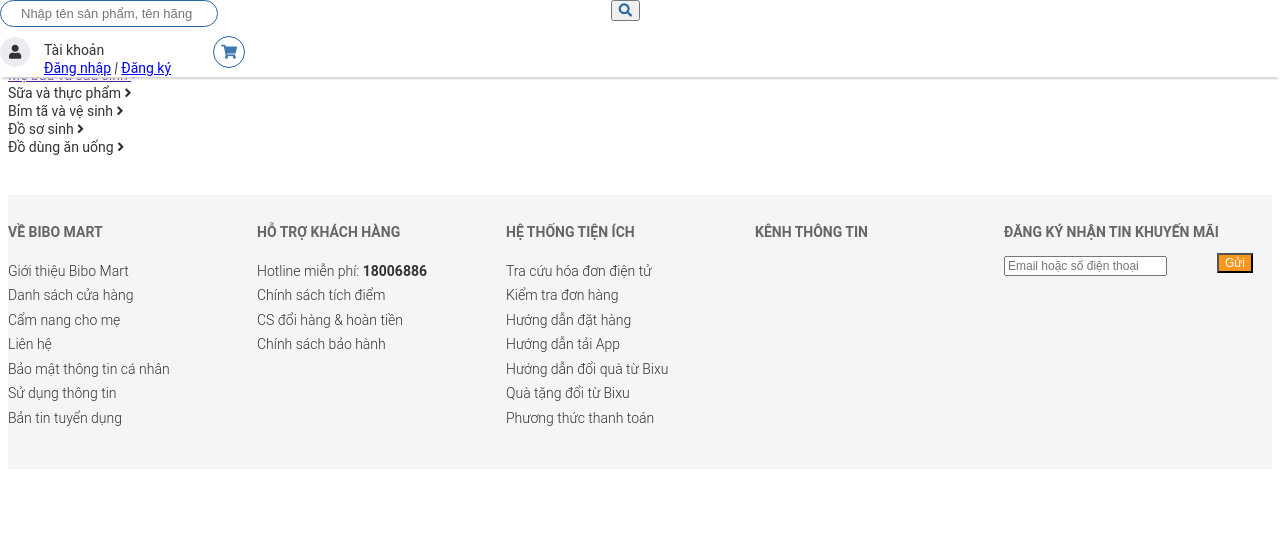
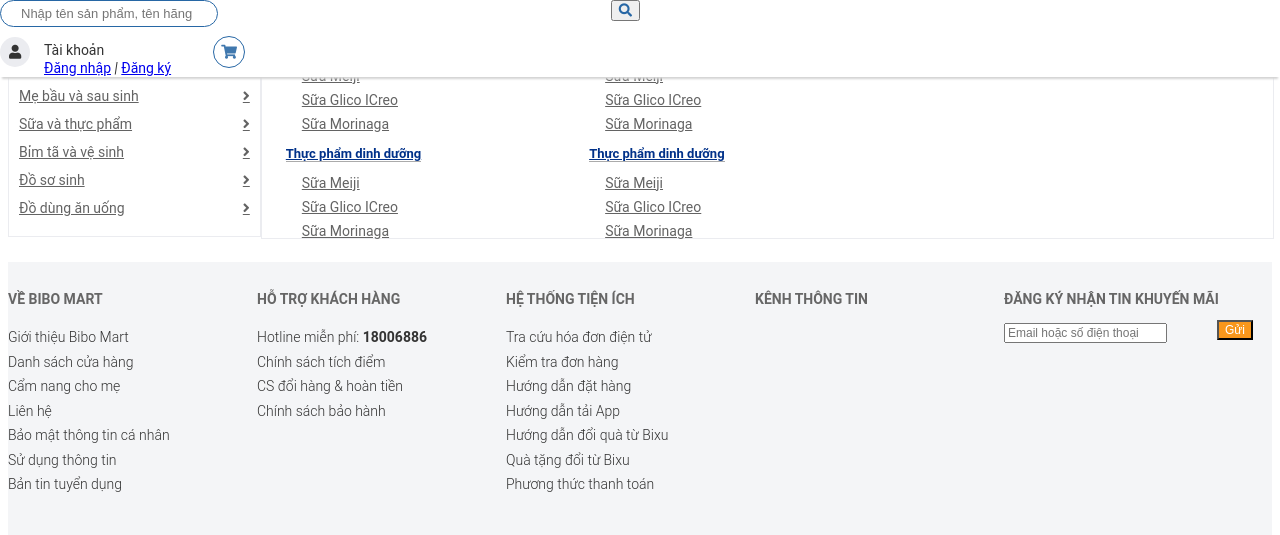
Before and after one commit to Phuchip/maimilk, a Yii app: template frontend/views/site/index.php in a window 1280 px wide. Shown: the top 535 px of the page. Run offline with PHP 8.4 and a stand-in for Yii, Linux system fonts and the light colour scheme; the template is opened without the code that fills it, so the values that code supplies are empty; some libraries are stand-ins or nearby versions.

Commit message:
updated code

```diff
--- a/frontend/views/site/index.php
+++ b/frontend/views/site/index.php
@@ -17,14 +17,53 @@ $this->image = '/images/logo.png';
             </div>
             <div class="category-content">
                 <ul class="category-list">
-                    <li>
-                        <a href=""><span>Mẹ bầu và sau sinh</span> <i class="fa fa-angle-right"></i></a>
-                        <ul></ul>
+                    <li class="category-item">
+                        <a href="" class="category-item-title"><span>Mẹ bầu và sau sinh</span><i class="fa fa-angle-right"></i></a>
+                        <ul class="category-list-child mega-menu-lv-1">
+                            <div class="block-center">
+                                <li class="item">
+                                    <a href="" class="item-title">Thế giới sữa bột</a>
+                                    <ul class="mega-menu-lv-2">
+                                        <li><a href="">Sữa Meiji</a></li>
+                                        <li><a href="">Sữa Glico ICreo</a></li>
+                                        <li><a href="">Sữa Morinaga</a></li>
+                                    </ul>
+                                </li>
+                                <li class="item">
+                                    <a href="" class="item-title">Thực phẩm dinh dưỡng</a>
+                                    <ul class="mega-menu-lv-2">
+                                        <li><a href="">Sữa Meiji</a></li>
+                                        <li><a href="">Sữa Glico ICreo</a></li>
+                                        <li><a href="">Sữa Morinaga</a></li>
+                                    </ul>
+                                </li>
+                                <li class="item">
+                                    <a href="" class="item-title">Thực phẩm dinh dưỡng</a>
+                                    <ul class="mega-menu-lv-2">
+                                        <li><a href="">Sữa Meiji</a></li>
+                                        <li><a href="">Sữa Glico ICreo</a></li>
+                                        <li><a href="">Sữa Morinaga</a></li>
+                                    </ul>
+                                </li>
+                                <li class="item">
+                                    <a href="" class="item-title">Thực phẩm dinh dưỡng</a>
+                                    <ul class="mega-menu-lv-2">
+                                        <li><a href="">Sữa Meiji</a></li>
+                                        <li><a href="">Sữa Glico ICreo</a></li>
+                                        <li><a href="">Sữa Morinaga</a></li>
+                                    </ul>
+                                </li>
+
+                            </div>
+                            <div class="block-right">
+                                <?= HopeImageHelper::createTagImage('/images/category/menu-1.webp') ?>
+                            </div>
+                        </ul>
                     </li>
-                    <li><span>Sữa và thực phẩm</span> <i class="fa fa-angle-right"></i></li>
-                    <li><span>Bỉm tã và vệ sinh</span> <i class="fa fa-angle-right"></i></li>
-                    <li><span>Đồ sơ sinh</span> <i class="fa fa-angle-right"></i></li>
-                    <li><span>Đồ dùng ăn uống</span> <i class="fa fa-angle-right"></i></li>
+                    <li class="category-item"><a href="" class="category-item-title"><span>Sữa và thực phẩm</span> <i class="fa fa-angle-right"></i></a></li>
+                    <li class="category-item"><a href="" class="category-item-title"><span>Bỉm tã và vệ sinh</span> <i class="fa fa-angle-right"></i></a></li>
+                    <li class="category-item"><a href="" class="category-item-title"><span>Đồ sơ sinh</span> <i class="fa fa-angle-right"></i></a></li>
+                    <li class="category-item"><a href="" class="category-item-title"><span>Đồ dùng ăn uống</span> <i class="fa fa-angle-right"></i></a></li>
                 </ul>
             </div>
         </div>
@@ -37,14 +76,3 @@ $this->image = '/images/logo.png';
         </div>
     </div>
 </div>
-<script>
-    $('.list-banner').slick({
-        infinite: true,
-        speed: 300,
-        slidesToShow: 1,
-        slidesToScroll: 1,
-        adaptiveHeight : false,
-        prevArrow:"<button type='button' class='slick-btn slick-left'><i class='fa fa-angle-left' aria-hidden='true'></i></button>",
-        nextArrow:"<button type='button' class='slick-btn slick-right'><i class='fa fa-angle-right' aria-hidden='true'></i></button>",
-    });
-</script>
--- a/frontend/web/css/content.css
+++ b/frontend/web/css/content.css
@@ -5,3 +5,111 @@
 .category-banner ul{
     padding-inline-start: 0;
 }
+.slick-btn{
+    background: none;
+    border: none;
+    position: absolute;
+    top: 46%;
+    z-index: 5;
+}
+.slick-btn.slick-left{
+    left: 0;
+}
+.slick-btn.slick-right{
+    right: 0;
+}
+.slick-dots {
+	display: flex;
+	justify-content: center;
+	margin: 0;
+	list-style-type: none;
+    position: absolute;
+    bottom: 1rem;
+    left: 46%;
+}
+.slick-dots li {
+    margin: 0 0.25rem;
+}
+
+.slick-dots li button {
+    display: block;
+    width: 10px;
+    height: 10px;
+    padding: 0;
+    border: none;
+    border-radius: 50%;
+    background-color: #b3b3b2;
+    text-indent: -9999px;
+}
+
+.slick-dots li.slick-active button {
+    background-color: #fff;
+}
+/* Menu */
+.category-banner{
+    position: relative;
+}
+.category-banner .category,.category-banner .category-list-child{
+    border: 1px solid #ebecf0;
+}
+.category-title{
+    padding: 5px 10px;
+}
+.category-title p{
+    font-size: 16px;
+    font-weight: bold;
+    color: #003189;
+}
+.category-list .category-item{
+    padding: 5px 10px;
+}
+.category-item a.category-item-title{
+    display: flex;
+    justify-content: space-between;
+    align-items: center;
+    color: #636363;
+}
+.category-item a.category-item-title:hover{
+    color: #003189;
+}
+.category-item .category-list-child{
+    position: absolute;
+    left: 20%;
+    top: 0;
+    z-index: 10;
+    height: 100%;
+    width: 80%;
+}
+.category-list .category-item:hover .category-list-child{
+    display: flex;
+}
+.mega-menu-lv-1{
+    background-color: #fff;
+    display: flex;
+    justify-content: space-between;
+}
+.mega-menu-lv-1 .block-right{
+    max-width: 40%;
+    height: 100%;
+}
+.block-center{
+    display: grid;
+    grid-template-columns: 1fr 1fr;
+    padding: 1rem 1.5rem;
+    width: 60%;
+}
+.block-center .item-title{
+    color: #003189;
+    font-weight: 700;
+    font-size: 13px;
+    border-bottom: 1px solid #ababab;
+}
+.mega-menu-lv-2{
+    margin: 0.5rem 1rem;
+}
+.mega-menu-lv-2 li{
+    padding: 3px 0;
+}
+.mega-menu-lv-2 li a{
+    color: #636363;
+}
--- a/frontend/web/css/home.css
+++ b/frontend/web/css/home.css
@@ -15,6 +15,9 @@ ul{
 p{
     margin-bottom: 0;
 }
+a:hover{
+    text-decoration: none;
+}
 .form-control:focus {
     border-color: none;
     -webkit-box-shadow: none;
@@ -22,6 +25,12 @@ p{
 }
 main{
     margin: 20px 0;
+}
+.icon-slick-right{
+    content: url(/icon/icon-slick-right.png);
+}
+.icon-slick-left{
+    content: url(/icon/icon-slick-left.png);
 }
 /* Header */
 .navbar-logo .navbar-brand {
--- a/frontend/web/js/home.js
+++ b/frontend/web/js/home.js
@@ -27,3 +27,25 @@ $('.footer-column').click(function(){
         $(this).find('.footer-content').focus();
     }
 });
+$('.list-banner').slick({
+    infinite: false,
+    variableWidth: true,
+    speed: 300,
+    autoplay: true,
+    autoplaySpeed: 3000,
+    pauseOnFocus: false,
+    pauseOnHover: true,
+    pauseOnDotsHover: false,
+    slidesToShow: 1,
+    slidesToScroll: 1,
+    adaptiveHeight : false,
+    dots: true,
+    prevArrow:"<button type='button' class='slick-btn slick-left'><i class='icon-slick-left' aria-hidden='true'></i></button>",
+    nextArrow:"<button type='button' class='slick-btn slick-right'><i class='icon-slick-right' aria-hidden='true'></i></button>",
+});
+var slider = $('.list-banner');
+slider.on('afterChange', function(event, slick, currentSlide, nextSlide){
+    if (currentSlide === slick.$slides.length - 1 ) {
+        slider.slick('slickGoTo', 0);
+    }
+});
```
Also changed, not shown: frontend/web/icon/icon-slick-left.png (added), frontend/web/icon/icon-slick-right.png (added), frontend/web/images/category/menu-1.webp (added).
